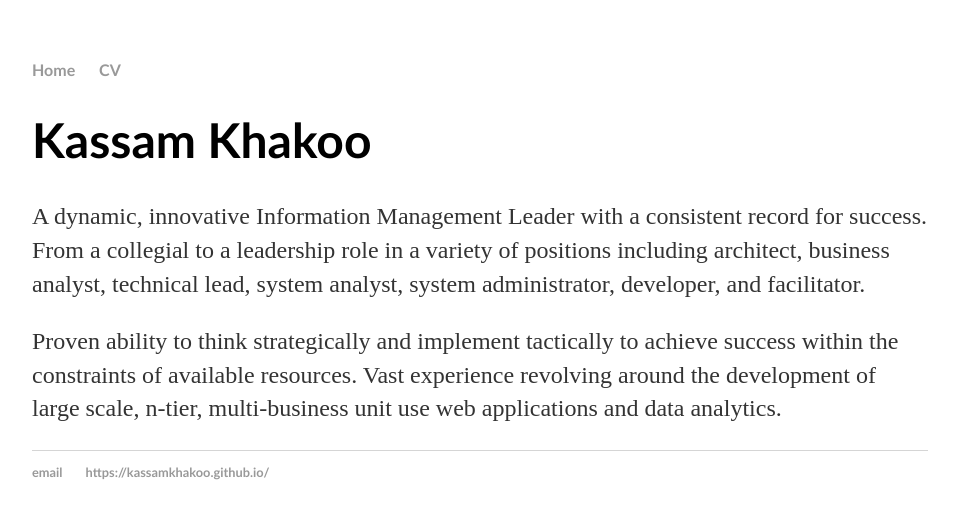
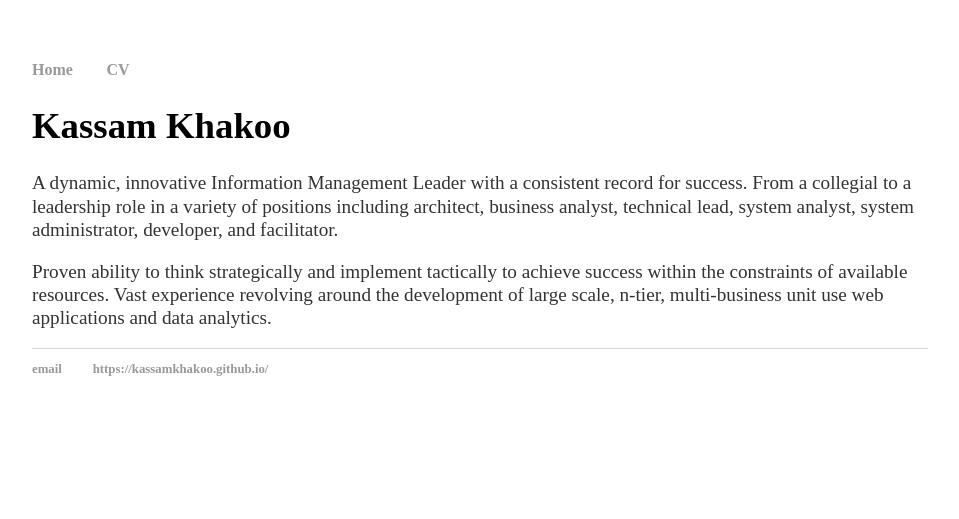
Before and after one commit to kassamkhakoo/kassamkhakoo.github.io, a Jekyll site: the page built from index.html, in a window 1280 px wide. Shown: the top 519 px of the page, without its empty margins (160-1119 px from the left). Built offline with Jekyll 4.4.1, drawn with Linux system fonts in a browser that asks for light colours; some web fonts are replaced.

Commit message:
Update main.css
main.css from AK

```diff
--- a/css/main.css
+++ b/css/main.css
@@ -1,43 +1,96 @@
-body {
-    margin: 60px auto;
-    width: 70%;
-}
-nav ul, footer ul {
-    font-family:'Calibri';
-    padding: 0px;
-    list-style: none;
-    font-weight: bold;
-}
-nav ul li, footer ul li {
-    display: inline;
-    margin-right: 20px;
-}
-a {
-    text-decoration: none;
-    color: #999;
-}
-a:hover {
-    text-decoration: underline;
-}
-h1 {
-    font-size: 3em;
-    font-family:'Calibri';
-}
-p {
-    font-size: 1.5em;
-    line-height: 1.4em;
-    color: #333;
-}
-footer {
-    border-top: 1px solid #d5d5d5;
-    font-size: .8em;
+body { margin: 60px auto; width: 70%; }
+
+a { text-decoration: none; color: #999; }
+
+a:hover { text-decoration: underline; }
+
+p { font-size: 1.2em; font-family: 'Computer Modern Serif'; line-height: 1.2em; color: #333; }
+
+ul { font-size: 1.1em; font-family: 'Computer Modern Serif'; line-height: 1.2em; color: #333; }
+
+li { font-size: 1.0em; font-family: 'Computer Modern Serif'; line-height: 1.2em; color: #333; }
+
+.cv .download { float: right; font-family: 'Computer Modern Serif'; font-size: .8em; text-transform: uppercase; }
+
+h1, h2, h3, h4 { font-family: 'Computer Modern Serif'}
+h1 { font-size: 2.3em;  }
+h2 { font-size: 2.0em; }
+h3 { font-size: 1.7em; }
+h4 { font-size: 1.3em; }
+
+nav ul, footer ul { font-size: 1em; font-family: 'Computer Modern Serif'; padding: 0px; list-style: none; font-weight: bold; }
+nav ul li, footer ul li { display: inline; margin-right: 20px; }
+
+footer { border-top: 1px solid #d5d5d5; font-size: .8em; }
+
+@font-face {
+	font-family: 'Computer Modern Serif';
+	src: url('cmunrm.eot');
+	src: url('cmunrm.eot?#iefix') format('embedded-opentype'),
+		 url('cmunrm.woff') format('woff'),
+		 url('cmunrm.ttf') format('truetype'),
+		 url('cmunrm.svg#cmunrm') format('svg');
+	font-weight: normal;
+	font-style: normal;
 }
 
-ul.posts {
-    margin: 20px auto 40px;
-    font-size: 1.5em;
+
+@font-face {
+	font-family: 'Computer Modern Serif';
+	src: url('cmunbx.eot');
+	src: url('cmunbx.eot?#iefix') format('embedded-opentype'),
+		 url('cmunbx.woff') format('woff'),
+		 url('cmunbx.ttf') format('truetype'),
+		 url('cmunbx.svg#cmunbx') format('svg');
+	font-weight: bold;
+	font-style: normal;
 }
 
-ul.posts li {
-    list-style: none;
+
+@font-face {
+	font-family: 'Computer Modern Serif';
+	src: url('cmunti.eot');
+	src: url('cmunti.eot?#iefix') format('embedded-opentype'),
+		 url('cmunti.woff') format('woff'),
+		 url('cmunti.ttf') format('truetype'),
+		 url('cmunti.svg#cmunti') format('svg');
+	font-weight: normal;
+	font-style: italic;
 }
+
+
+@font-face {
+	font-family: 'Computer Modern Serif';
+	src: url('cmunbi.eot');
+	src: url('cmunbi.eot?#iefix') format('embedded-opentype'),
+		 url('cmunbi.woff') format('woff'),
+		 url('cmunbi.ttf') format('truetype'),
+		 url('cmunbi.svg#cmunbi') format('svg');
+	font-weight: bold;
+	font-style: italic;
+}
+
+
+ul.default {
+		list-style: disc;
+		padding-left: 1em;
+}
+
+ul.default li {
+			padding-left: 0.5em;
+			padding-bottom: 3em;
+}
+
+ul {
+  list-style-type: none;
+}
+
+li
+{
+padding-right: .6em;
+margin: 1em 0;
+}
+
+ul li {
+margin: 5px 0;
+}
```
